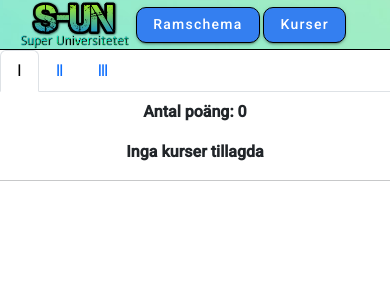
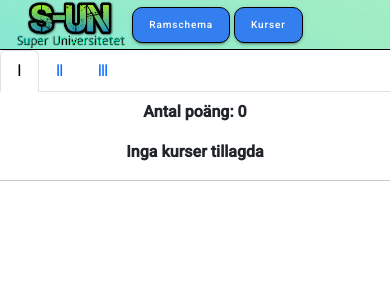
Before and after one commit to osundstrom/angularProjekt, an Angular app: page /ramschema in a window 390 px wide. Shown: the top 300 px of the page. Built offline with nearby package versions, Linux system fonts and the light colour scheme.

Commit message:
small update styles

```diff
--- a/src/app/nav/nav.component.scss
+++ b/src/app/nav/nav.component.scss
@@ -50,8 +50,20 @@ nav{
         img{
             width: 7rem;
             margin: auto;
-            margin-left: -3vw;
+            margin-left: -4vw;
             position: relative;
+
+        }
+
+        button{
+            color: white;
+            background-color: rgb(52, 127, 240) ;
+            text-decoration: none;
+            border: none;
+            border-radius: 10px;
+            font-size: x-small;
+            width: fit-content;
+            border: 1px solid rgb(0, 0, 0);
 
         }
 
--- a/src/app/ramschema/ramschema.component.scss
+++ b/src/app/ramschema/ramschema.component.scss
@@ -53,8 +53,8 @@
             padding: 1%;
             margin: auto;
             text-align: left;
-            width: 90vw;
-            margin-left: 2vw;
+            width: 91vw;
+            margin-left: 3vw;
             font-size: 75%;
 
 
```
